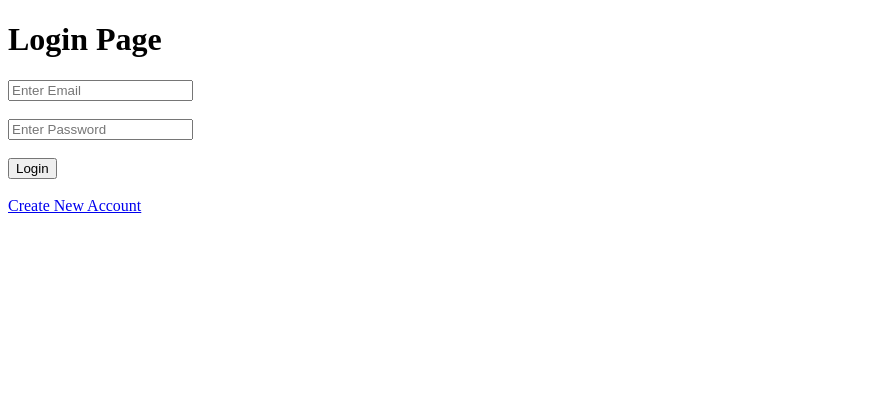
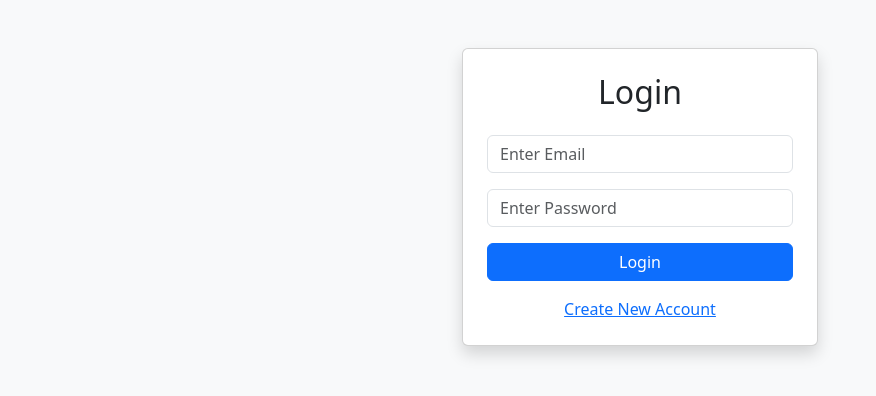
Before and after one commit to maninani12/team-task-manager, a Flask app: page /login in a window 1280 px wide. Shown: the top 396 px of the page, without its empty margins (0-876 px from the left). Run offline with Flask 3, Linux system fonts and the light colour scheme.

Commit message:
Update login.html

```diff
--- a/templates/login.html
+++ b/templates/login.html
@@ -2,28 +2,59 @@
 <html>
 
 <head>
+
     <title>Login</title>
+
+    <link href="https://cdn.jsdelivr.net/npm/bootstrap@5.3.0/dist/css/bootstrap.min.css" rel="stylesheet">
+
 </head>
 
-<body>
+<body class="bg-light">
 
-<h1>Login Page</h1>
+<div class="container mt-5">
 
-<form method="POST">
+    <div class="row justify-content-center">
 
-    <input type="email" name="email" placeholder="Enter Email">
-    <br><br>
+        <div class="col-md-4">
 
-    <input type="password" name="password" placeholder="Enter Password">
-    <br><br>
+            <div class="card shadow p-4">
 
-    <button type="submit">Login</button>
+                <h2 class="text-center mb-4">Login</h2>
 
-</form>
+                <form method="POST">
 
-<br>
+                    <input type="email"
+                           name="email"
+                           class="form-control mb-3"
+                           placeholder="Enter Email">
 
-<a href="/signup">Create New Account</a>
+                    <input type="password"
+                           name="password"
+                           class="form-control mb-3"
+                           placeholder="Enter Password">
+
+                    <button type="submit"
+                            class="btn btn-primary w-100">
+                        Login
+                    </button>
+
+                </form>
+
+                <div class="text-center mt-3">
+
+                    <a href="/signup">
+                        Create New Account
+                    </a>
+
+                </div>
+
+            </div>
+
+        </div>
+
+    </div>
+
+</div>
 
 </body>
 </html>
```
